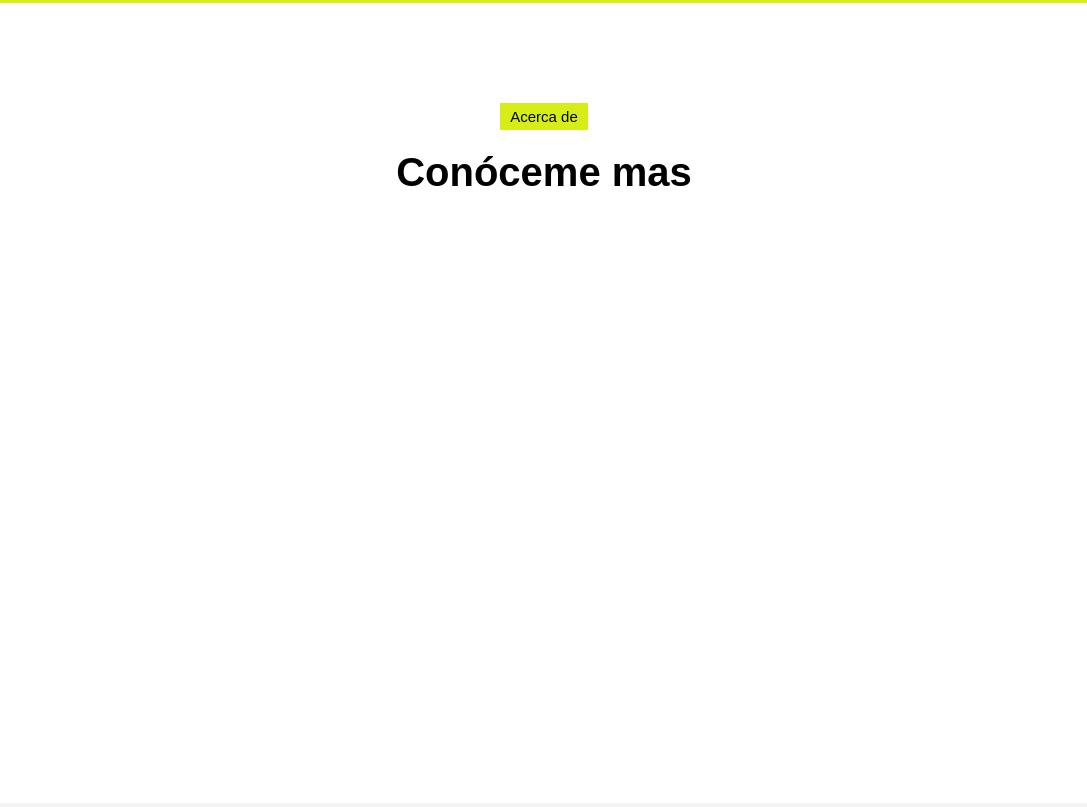
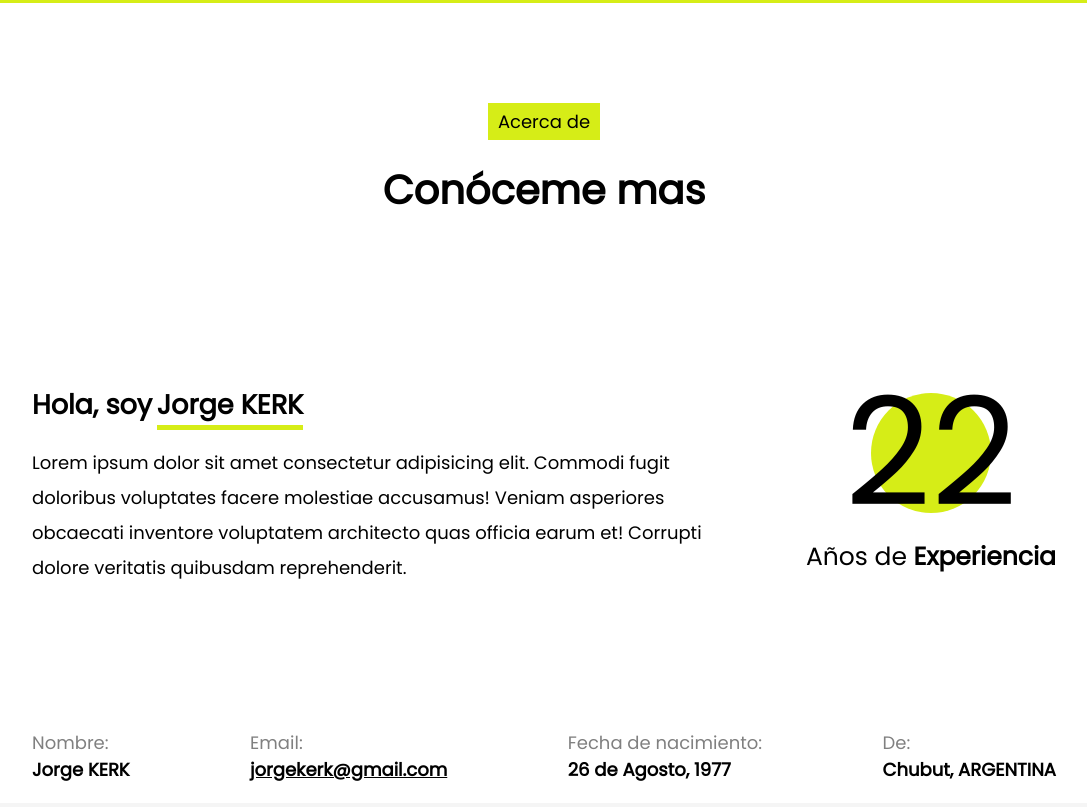
Before and after one commit to JorgeKerk/TP1-Web-personal-UTN, a plain HTML site: page index.html in a window 1280 px wide. Shown: the part 797-1604 px from the top of the page, without its empty margins (96-1183 px from the left). Drawn offline with nearby package versions, Linux system fonts and the light colour scheme; a web font is replaced by a local one.

Commit message:
Modificacion de Seccion 'Conoceme mas', primera apariencia

```diff
--- a/css/styles.css
+++ b/css/styles.css
@@ -1,5 +1,6 @@
 /* LETRA GENÉRICA */
-@import url('https://fonts.googleapis.com/css2?family=Hind+Guntur:wght@800&display=swap');
+/* @import url('https://fonts.googleapis.com/css2?family=Hind+Guntur:wght@800&display=swap'); */
+@import url('https://fonts.googleapis.com/css2?family=Poppins&display=swap');
 
 /* LETRAS DE MENU PRINCIPAL */
 @import url('https://fonts.googleapis.com/css2?family=Bebas+Neue&display=swap');
@@ -25,8 +26,10 @@
 }
 
 body{
-    font-family: 'Hind Guntur', sans-serif;
-    font-size: 15px;
+    /* font-family: 'Hind Guntur', sans-serif; */
+    font-family: 'Poppins', sans-serif;
+    font-weight: 400;
+    font-size: 18px;
 }
 
 .formatPanel{
@@ -46,7 +49,13 @@ body{
     display: flex;
     flex-direction: column;
     align-items: center;
+    /* border: 1PX SOLID black; */
     /* background-color: aquamarine; */
+}
+
+.colorCuad{
+    width: 100%;
+    /* background-color: rgb(255,0,0,0.2); */
 }
 
 .pTitle{
@@ -57,7 +66,7 @@ body{
 
 .h1Title{
     font-size: 40px;
-    padding: 20px 0px 50px 0px;
+    padding: 20px 0px 20px 0px;
     /* background-color: brown; */
 }
 
@@ -132,10 +141,11 @@ section, footer{
 #h1Job:before{
     content: "";
     position: absolute;
-    top:0;
-    left:0;
+    top:0%;
+    left:0%;
     height: 100%;
-    width: 100%;
+    width: 74%;
+    /* border: 1px solid black; */
     background-color: rgb(214,237,23);
     border-left: 10px solid rgba(0,0,0,1);
     animation: viewJob 3s steps(12) infinite;
@@ -149,13 +159,13 @@ section, footer{
         border-left: 10px solid rgba(0, 0, 0, 0);
     }
     40%, 60%{
-        left:100%;
-        width: 10%;
+        left:77%;
+        width: 0%;
         border-left: 10px solid rgba(0, 0, 0, 0);
     }
     100%{
         left: 0%;
-        width: 100%;
+        width: 74%;
     }
 }
 
@@ -225,3 +235,85 @@ section, footer{
         transform: translate(0, 30px);
     }
 }
+
+/* Sec Know Me */
+.divKnowMe{
+    display: flex;
+    flex-direction:column;
+    justify-content: space-between;
+}
+/* Know me ----------------------------------------------------------------------------------------------------- */
+#divMeYear{
+    display: flex;
+    /* flex-direction: row; */
+    justify-content: space-between;
+    /* border: 1px solid black; */
+}
+
+#divMe {
+    /* border: 1px solid blue; */
+    width: 70%;
+}
+
+/* #h1IMe {
+    font-weight: 100;
+} */
+
+#h1NameMe {
+    font-weight: bold;
+    border-bottom: 5px solid rgb(214,237,23);
+}
+
+#divMe h1 {
+    display: inline-flex;
+    margin-bottom: 15px;
+}
+
+#pMe {
+    line-height: 35px
+}
+
+#divYear {
+    /* border: 1px solid orangered; */
+    display: flex;
+    flex-direction: column;
+    justify-content: center;
+    align-items: center;
+}
+
+#pYear {
+    padding-top: 25px;
+    font-size: 25px;
+}
+
+#divYearFig {
+    height: 120px;
+    width: 120px;
+    border-radius: 50%;
+    background-color: rgb(214,237,23);
+    display: flex;
+    justify-content: center;
+    align-items: center;
+}
+
+#h1YearFig {
+    font-size: 150px;
+}
+/* Date ------------------------------------------------------------------------------------------ */
+#divDate {
+    display: flex;
+    justify-content: space-between;
+}
+
+.divDateBlk {
+    padding-bottom: 20px;
+}
+
+.dateTitle {
+    color: gray;
+}
+
+.dateDescrip {
+    color: black;
+    font-weight: bold;
+}
--- a/index.html
+++ b/index.html
@@ -20,9 +20,9 @@
                 <a href="#footer" class="aMenu itemBarMenu fonMenu">CONTACTO</a>
             </nav>
             <div>
-                <a href="" class="aMenu"><i class="bi bi-facebook"></i></a>
-                <a href="" class="aMenu"><i class="bi bi-twitter"></i></a>
-                <a href="" class="aMenu"><i class="bi bi-instagram"></i></a>
+                <a href="https://www.facebook.com/jorge.kerk" target="_blank" class="aMenu"><i class="bi bi-facebook"></i></a>
+                <a href="https://twitter.com/JorgeKerk" target="_blank" class="aMenu"><i class="bi bi-twitter"></i></a>
+                <a href="https://www.instagram.com/tatokerk/" target="_blank" class="aMenu"><i class="bi bi-instagram"></i></a>
             </div>
         </div>
     </header>
@@ -46,20 +46,41 @@
     </section>
 
     <section id="secKnowMe">
-        <div class="formatPanel">
+        <div class="divKnowMe formatPanel">
             <div class="divTitle">
                 <p class="pTitle">Acerca de</p>
                 <h1 class="h1Title">Conóceme mas</h1>
             </div>
-            <div>
-                <div></div>
-                <div></div>
+            <div id="divMeYear" class="colorCuad">
+                <div id="divMe">
+                    <h1 id="h1IMe">Hola, soy</h1>
+                    <h1 id="h1NameMe">Jorge KERK</h1>
+                    <p id="pMe">Lorem ipsum dolor sit amet consectetur adipisicing elit. Commodi fugit doloribus voluptates facere molestiae accusamus! Veniam asperiores obcaecati inventore voluptatem architecto quas officia earum et! Corrupti dolore veritatis quibusdam reprehenderit.</p>
+                </div>
+                <div id="divYear">
+                    <div id="divYearFig">
+                        <p id="h1YearFig">22</p>
+                    </div>
+                    <p id="pYear">Años de <strong>Experiencia</strong></p>
+                </div>
             </div>
-            <div>
-                <div></div>
-                <div></div>
-                <div></div>
-                <div></div>
+            <div id="divDate" class="colorCuad">
+                <div class="divDateBlk">
+                    <p class="dateTitle">Nombre:</p>
+                    <p class="dateDescrip">Jorge KERK</p>
+                </div>
+                <div class="divDateBlk">
+                    <p class="dateTitle">Email:</p>
+                    <a href="" class="dateDescrip">jorgekerk@gmail.com</a>
+                </div>
+                <div class="divDateBlk">
+                    <p class="dateTitle">Fecha de nacimiento:</p>
+                    <p class="dateDescrip">26 de Agosto, 1977</p>
+                </div>
+                <div class="divDateBlk">
+                    <p class="dateTitle">De:</p>
+                    <p class="dateDescrip">Chubut, ARGENTINA</p>
+                </div>
             </div>
         </div>
     </section>
```
